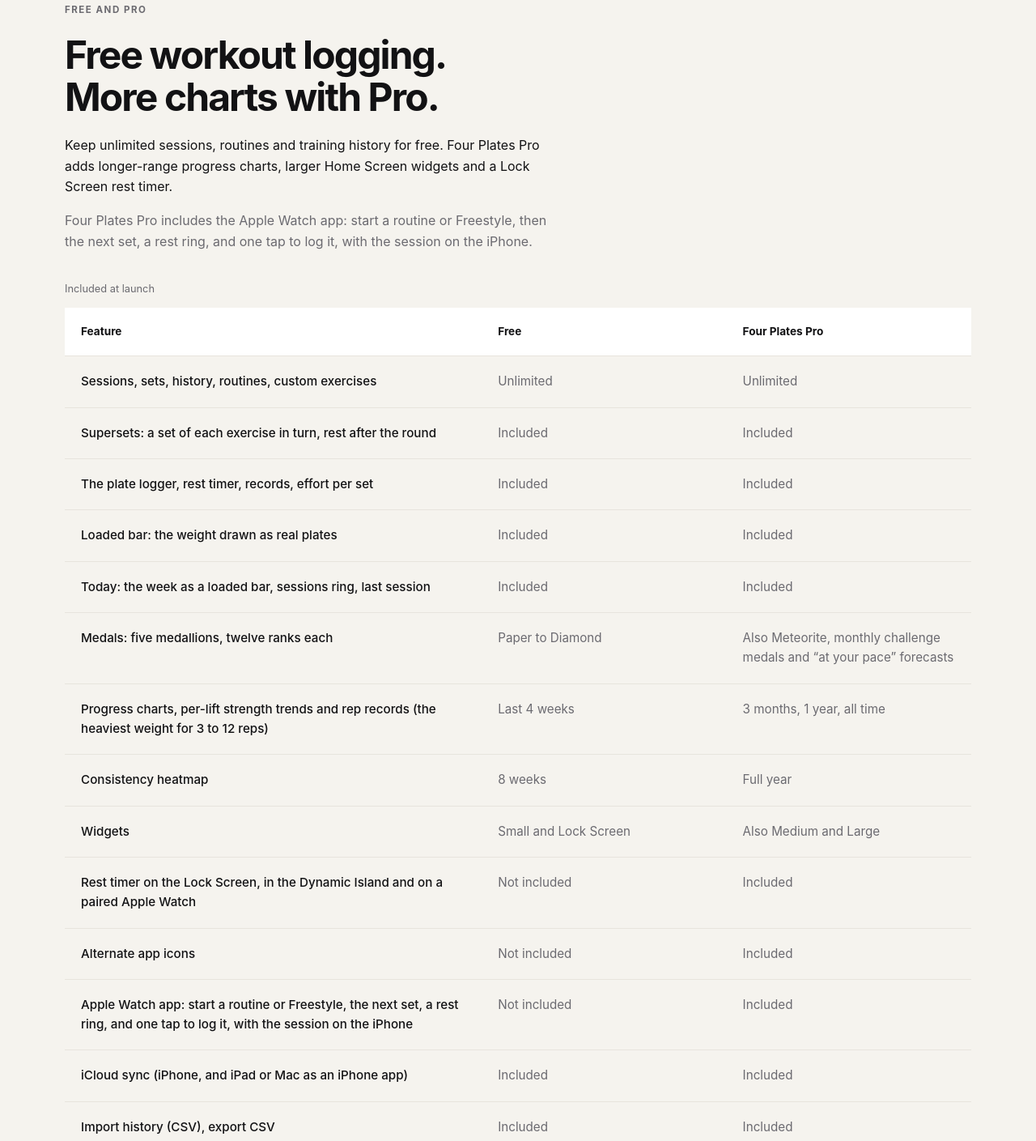
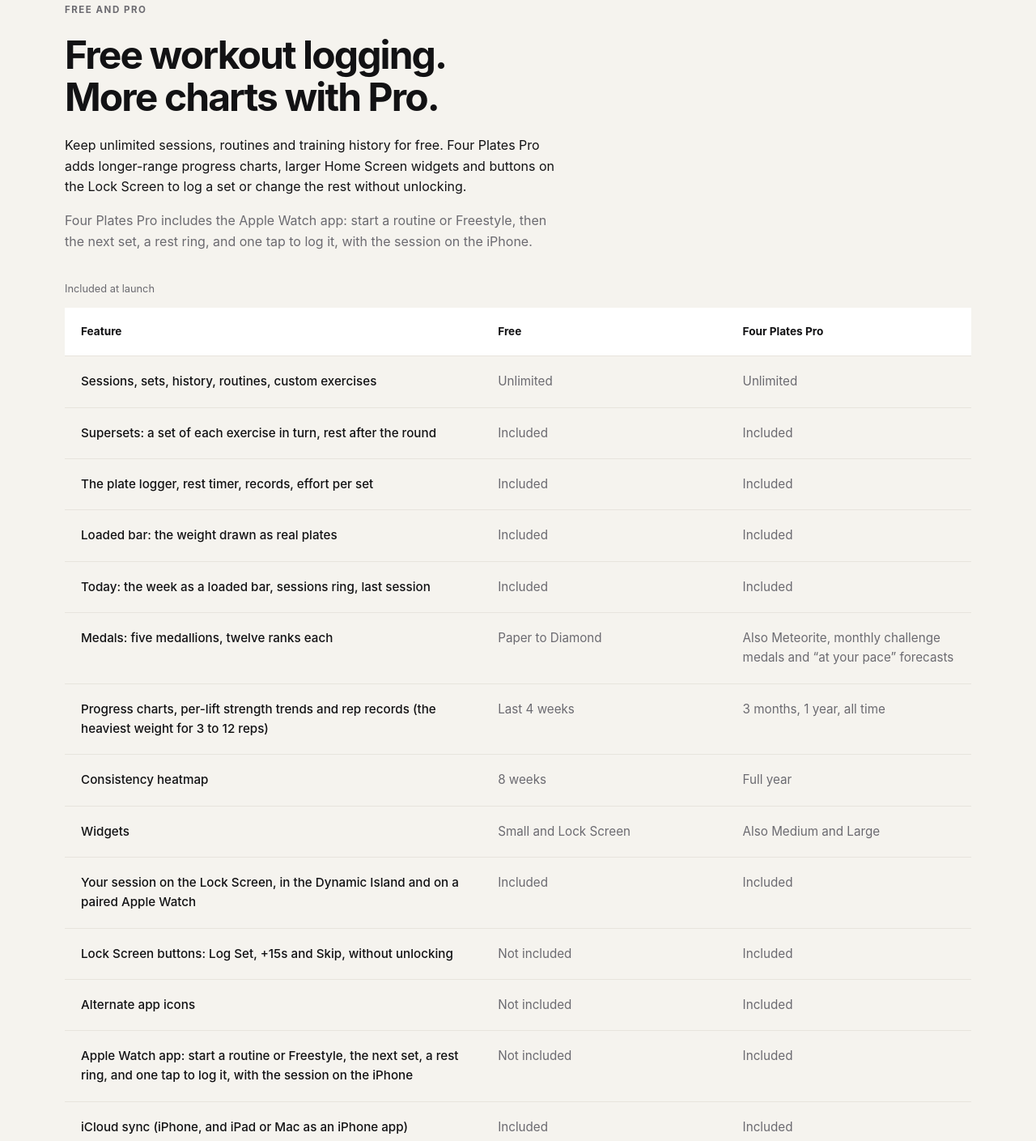
Before and after one commit to Mat-0-Py/fourplates-site, a plain HTML site: page index.html in a window 1280 px wide. Shown: the part 2355-3764 px from the top of the page at 81% size. Drawn offline with Linux system fonts and the light colour scheme.

Commit message:
The Lock Screen session is free; its buttons are Pro
Matches the app (WP-72, decision 13): the features table splits the Lock Screen row into the session, free, and Log Set, +15s and Skip, Pro. The Pro paragraph and How It Works say the same.

```diff
--- a/index.html
+++ b/index.html
@@ -152,7 +152,7 @@
       <div class="section-intro">
         <p class="eyebrow">Free and Pro</p>
         <h2 id="free-title">Free workout logging.<br>More charts with Pro.</h2>
-        <p>Keep unlimited sessions, routines and training history for free. Four Plates Pro adds longer-range progress charts, larger Home Screen widgets and a Lock Screen rest timer.</p>
+        <p>Keep unlimited sessions, routines and training history for free. Four Plates Pro adds longer-range progress charts, larger Home Screen widgets and buttons on the Lock Screen to log a set or change the rest without unlocking.</p>
         <p>Four Plates Pro includes the Apple Watch app: start a routine or Freestyle, then the next set, a rest ring, and one tap to log it, with the session on the iPhone.</p>
       </div>
       <table class="comparison">
@@ -169,7 +169,8 @@
           <tr><th scope="row">Progress charts, per-lift strength trends and rep records (the heaviest weight for 3 to 12 reps)</th><td>Last 4 weeks</td><td>3 months, 1 year, all time</td></tr>
           <tr><th scope="row">Consistency heatmap</th><td>8 weeks</td><td>Full year</td></tr>
           <tr><th scope="row">Widgets</th><td>Small and Lock Screen</td><td>Also Medium and Large</td></tr>
-          <tr><th scope="row">Rest timer on the Lock Screen, in the Dynamic Island and on a paired Apple Watch</th><td>Not included</td><td>Included</td></tr>
+          <tr><th scope="row">Your session on the Lock Screen, in the Dynamic Island and on a paired Apple Watch</th><td>Included</td><td>Included</td></tr>
+          <tr><th scope="row">Lock Screen buttons: Log Set, +15s and Skip, without unlocking</th><td>Not included</td><td>Included</td></tr>
           <tr><th scope="row">Alternate app icons</th><td>Not included</td><td>Included</td></tr>
           <tr><th scope="row">Apple Watch app: start a routine or Freestyle, the next set, a rest ring, and one tap to log it, with the session on the iPhone</th><td>Not included</td><td>Included</td></tr>
           <tr><th scope="row">iCloud sync (iPhone, and iPad or Mac as an iPhone app)</th><td>Included</td><td>Included</td></tr>
```
Also changed, not shown: how-it-works.html (+1 -1 lines).
